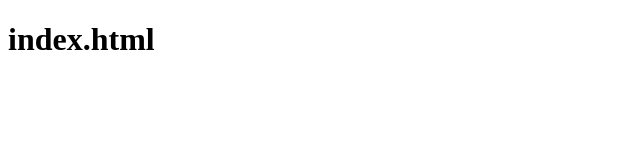
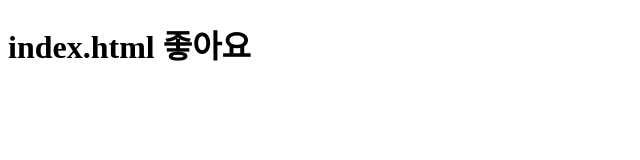
Before and after one commit to didwndbs/kosa2000, a plain HTML site: page index.html in a window 1280 px wide. Shown: the whole page, without its empty margins (0-640 px from the left). Drawn offline with Linux system fonts and the light colour scheme.

Commit message:
Update index.html

```diff
--- a/index.html
+++ b/index.html
@@ -7,6 +7,6 @@
     <title>Document</title>
 </head>
 <body>
-  <h1>index.html</h1>
+  <h1>index.html 좋아요</h1>
 </body>
 </html>
```
